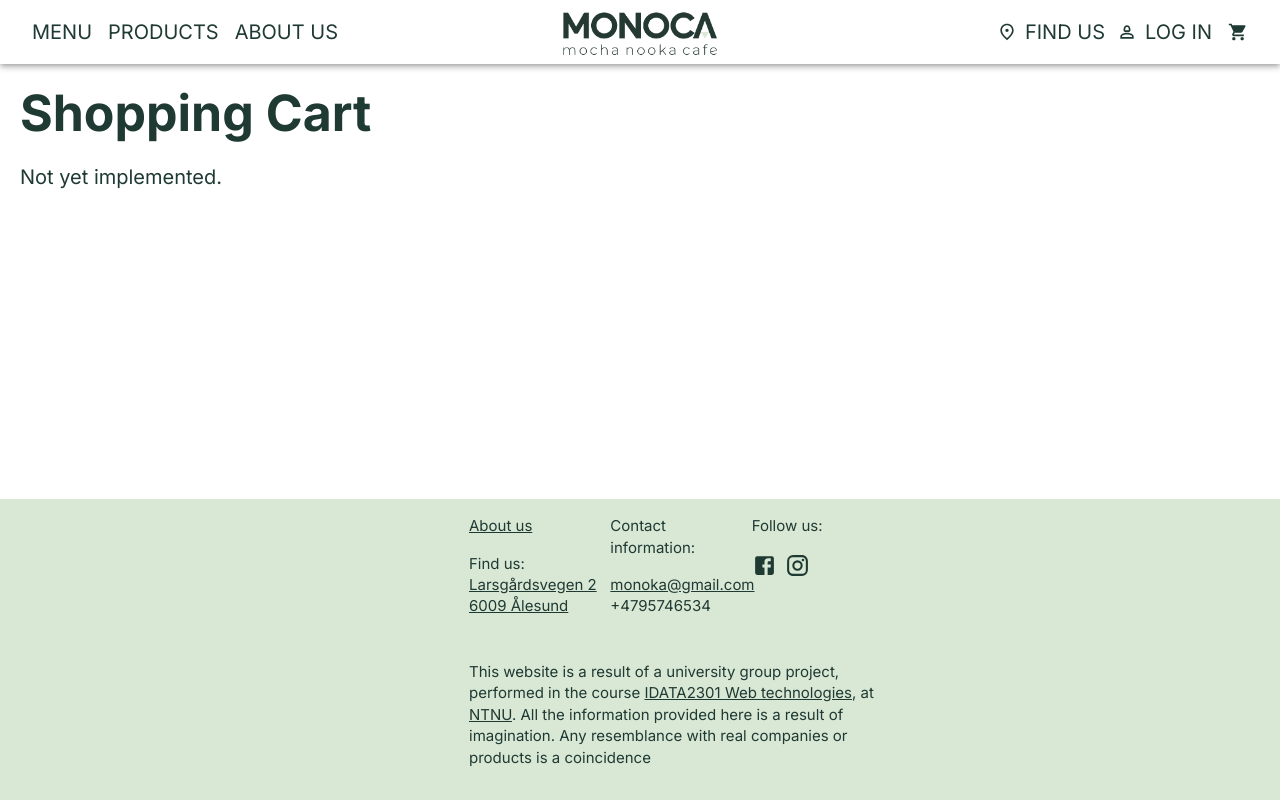
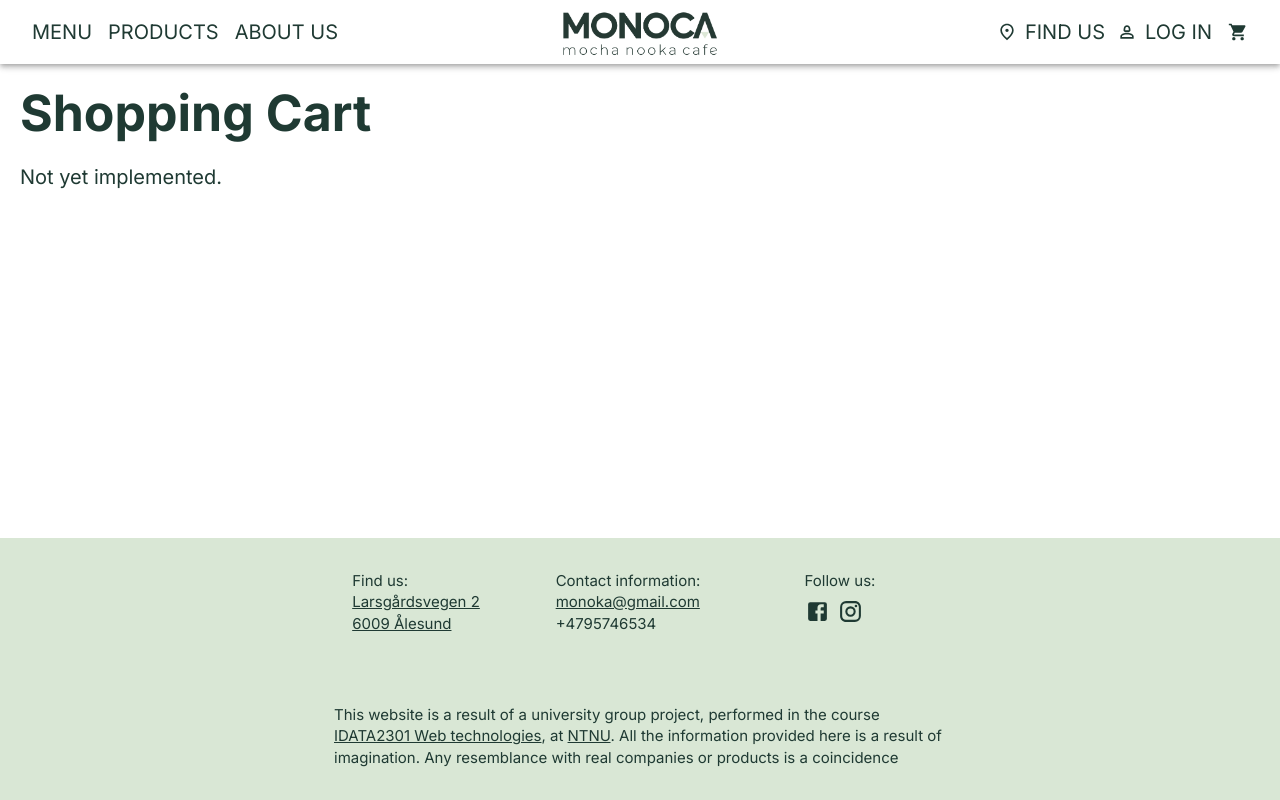
Before and after one commit to ivannakolesnyk/ivannakolesnyk.github.io, a React (Create React App) app in the folder webshop-frontend/: page /shoppingcart in a window 1280 px wide. Built offline with nearby package versions, Linux system fonts and the light colour scheme.

Commit message:
Make footer great again
Make the footer more centered, while keeping the text aligned to the left.

```diff
--- a/webshop-frontend/src/components/Footer.jsx
+++ b/webshop-frontend/src/components/Footer.jsx
@@ -29,45 +29,52 @@ const Footer = () => {
         justifyContent: "center",
       }}
     >
-      <Grid item xs={4.5}></Grid>
-      <Grid container xs={4}>
-        <Grid item xs={12} md={6} lg={4}>
-          <Typography variant="body2" align="left" sx={{ mb: 2 }}>
-            <Link component={Link} to="/about" color="inherit">
-              About us
-            </Link>
-          </Typography>
-          <Typography variant="body2" align="left" sx={{ mb: 2 }}>
+      <Grid item xs={3}></Grid>
+      <Grid container xs={6} sx={{ pt: 2 }}>
+        <Grid item xs={12} md={6} lg={4} sx={{ textAlign: "center" }}>
+          <Typography
+            variant="body2"
+            sx={{ mb: 2, display: "inline-block", textAlign: "left" }}
+          >
             Find us: <br />
             <Link component={Link} to="/findus" color="inherit">
               Larsgårdsvegen 2<br />
               6009 Ålesund
+              <br />
+              <br />
             </Link>
           </Typography>
         </Grid>
-        <Grid item xs={12} md={6} lg={4}>
-          <Typography variant="body2" align="left" sx={{ mb: 2 }}>
+        <Grid item xs={12} md={6} lg={4} sx={{ textAlign: "center" }}>
+          <Typography
+            variant="body2"
+            sx={{ mb: 2, display: "inline-block", textAlign: "left" }}
+          >
             Contact information:
-          </Typography>
-          <Typography variant="body2" align="left" sx={{ mb: 2 }}>
+            <br />
             <a href="mailto:monoka@gmail.com" target="_blank" rel="noreferrer">
               monoka@gmail.com
             </a>
-            <br></br>
+            <br />
             +4795746534
+            <br />
+            <br />
           </Typography>
         </Grid>
-        <Grid item xs={12} md={6} lg={4} sx={{ pb: 0 }}>
-          <Typography variant="body2" align="left" sx={{ mb: 2 }}>
+        <Grid item xs={12} md={6} lg={4} sx={{ textAlign: "center" }}>
+          <Typography
+            variant="body2"
+            sx={{ mb: 2, display: "inline-block", textAlign: "left" }}
+          >
             Follow us:
-          </Typography>
+            <br />
             <IconButton
               href="https://www.facebook.com/"
               target="_blank"
               rel="noreferrer"
               aria-label="Facebook"
-            align="left"
-            sx={{ pl: 0, pt: 0 }}
+              align="center"
+              sx={{ pl: 0, pt: 1 }}
             >
               <FacebookIcon
                 sx={{
@@ -81,21 +88,26 @@ const Footer = () => {
               target="_blank"
               rel="noreferrer"
               aria-label="Instagram"
-            align="left"
-            sx={{ pl: 0, pt: 0 }}
+              align="center"
+              sx={{ pl: 0, pt: 1 }}
             >
               <InstagramIcon
                 sx={{ fontSize: "2.5rem", color: theme.palette.secondary.main }}
               />
             </IconButton>
+          </Typography>
         </Grid>
       </Grid>
-      <Grid item xs={3.5}></Grid>
+      <Grid item xs={3}></Grid>
 
-      <Grid item xs={4.5} sx={{ pt: "2rem" }}></Grid>
-      <Grid container xs={4} sx={{ pt: "2rem" }}>
-        <Grid item xs={12}>
-          <Typography variant="body2" align="left" sx={{ mt: 1, pb: 2 }}>
+      <Grid item xs={3} sx={{ pt: "2rem" }}></Grid>
+
+      <Grid item xs={6} sx={{ textAlign: "center" }}>
+        <Typography
+          variant="body2"
+          align="center"
+          sx={{ mt: 1, pb: 2, display: "inline-block", textAlign: "left" }}
+        >
           This website is a result of a university group project, performed in
           the course{" "}
           <a
@@ -119,8 +131,8 @@ const Footer = () => {
           resemblance with real companies or products is a coincidence
         </Typography>
       </Grid>
-      </Grid>
-      <Grid item xs={3.5} sx={{ pt: "2rem" }}></Grid>
+
+      <Grid item xs={3} sx={{ pt: "2rem" }}></Grid>
     </Grid>
   );
 };
```
Lines whose indentation alone changed are shown as unchanged.
